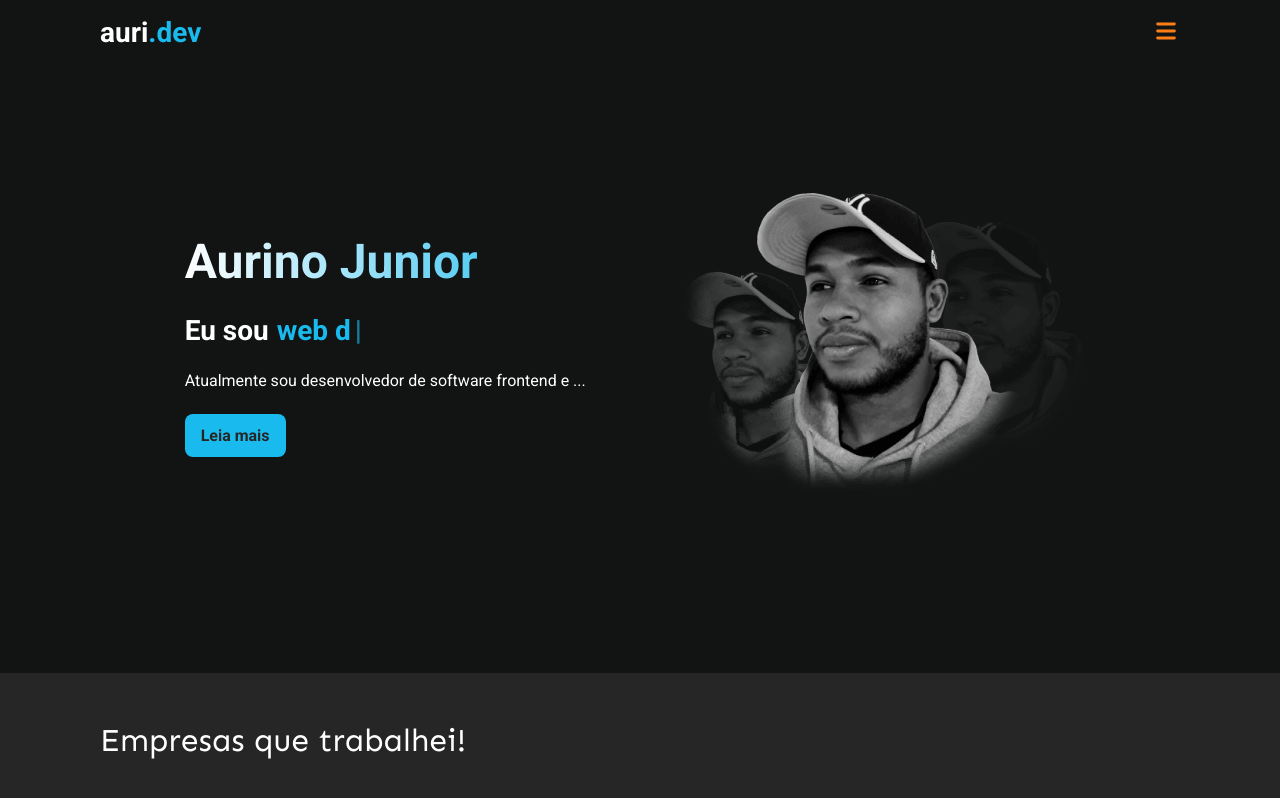
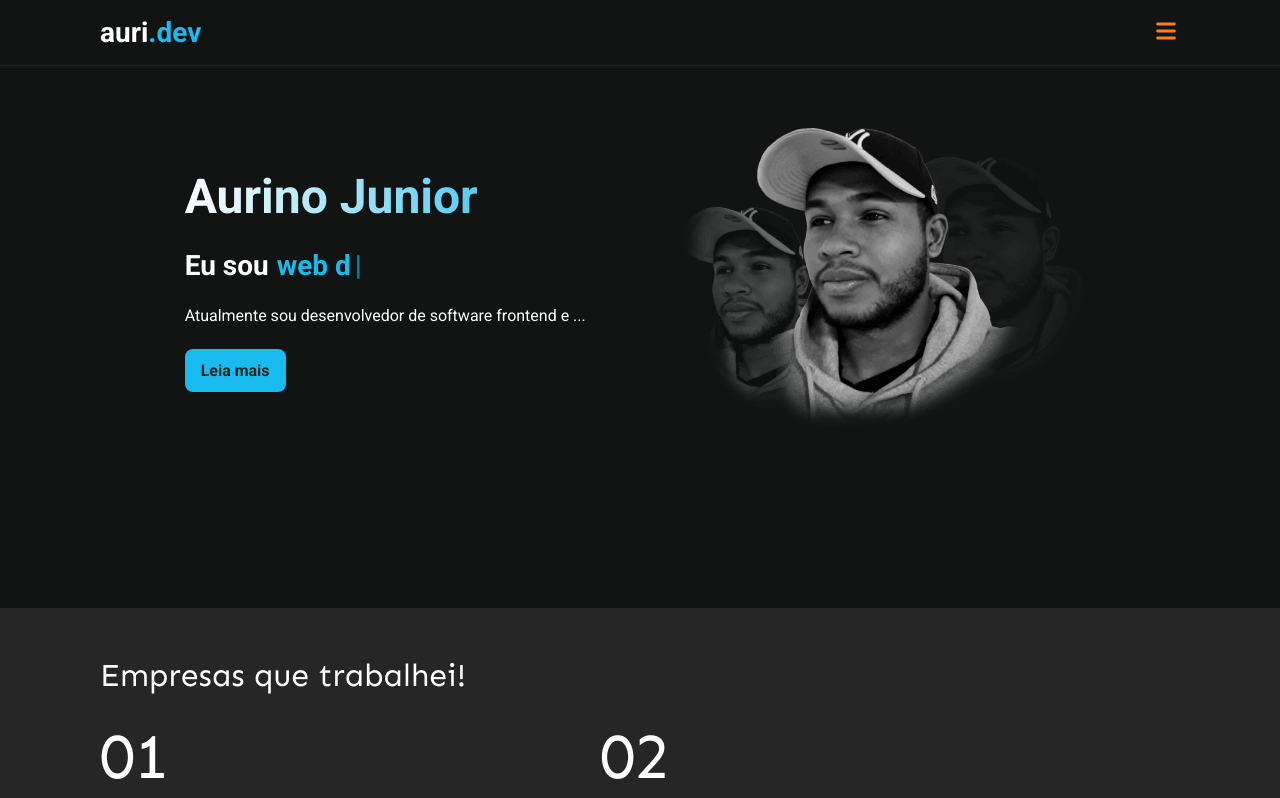
Before and after one commit to AurinoJunior/aurino.dev-v2-old, a Next.js app: page / in a window 1280 px wide. Shown: the top 798 px of the page. Built offline with nearby package versions, Linux system fonts and the light colour scheme.

Commit message:
Add style header

```diff
--- a/src/components/molecules/Header/Header.styles.ts
+++ b/src/components/molecules/Header/Header.styles.ts
@@ -1,16 +1,27 @@
 import styled from "styled-components";
-import { gray_800, secondary } from "../../../styles/Tokens";
+import { gray_800, gray_900, secondary } from "../../../styles/Tokens";
 
 export const Box = styled.div`
   width: 100%;
   padding: 1rem 0;
+  background-color: ${gray_900};
 
-  display: flex;
-  align-items: center;
-  justify-content: space-between;
+  border-bottom: solid 1px ${gray_800};
+
+  position: fixed;
+  left: 0;
+  top: 0;
+
+  z-index: 2;
+
+  & > div {
+    display: flex;
+    align-items: center;
+    justify-content: space-between;
+  }
 
   button {
-    z-index: 3;
+    z-index: 4;
   }
 `;
 
@@ -20,11 +31,12 @@ export const Nav = styled.nav`
   position: fixed;
   top: 0;
   right: 0;
+
   height: 100vh;
   width: 100vw;
   border-bottom-left-radius: 0;
 
-  z-index: 2;
+  z-index: 3;
 
   animation: openMenu 500ms ease-in;
 
--- a/src/components/molecules/Header/Header.tsx
+++ b/src/components/molecules/Header/Header.tsx
@@ -17,8 +17,8 @@ export const Header = () => {
   };
 
   return (
-    <Container>
-      <Box>
+    <Box>
+      <Container>
         <Logo />
 
         <button type="button" onClick={handleSwitchOpenMenu}>
@@ -44,7 +44,7 @@ export const Header = () => {
             </NavContent>
           </Nav>
         )}
-      </Box>
-    </Container>
+      </Container>
+    </Box>
   );
 };
--- a/src/templates/Home/Hero/Hero.styles.ts
+++ b/src/templates/Home/Hero/Hero.styles.ts
@@ -7,7 +7,7 @@ export const Box = styled.section`
   flex-direction: column;
   align-items: center;
 
-  margin-top: 3rem;
+  margin-top: 8rem;
 
   @media (min-width: ${tablet_size}) {
     flex-direction: row-reverse;
```
